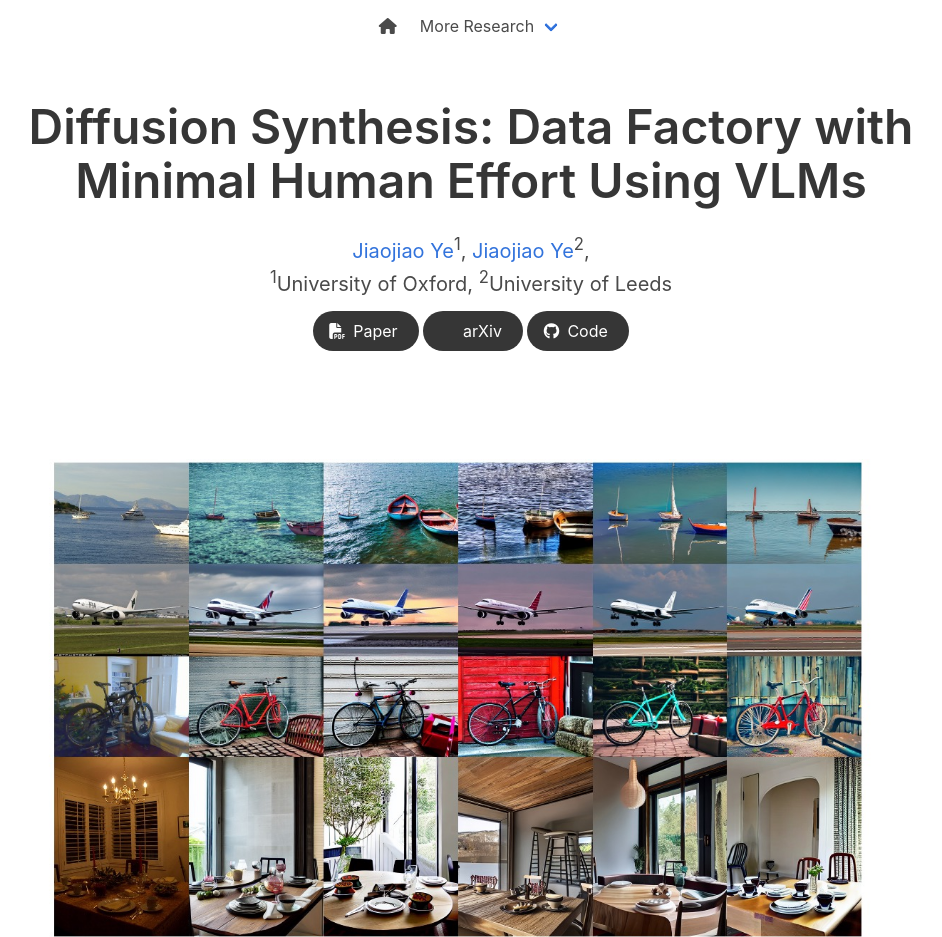
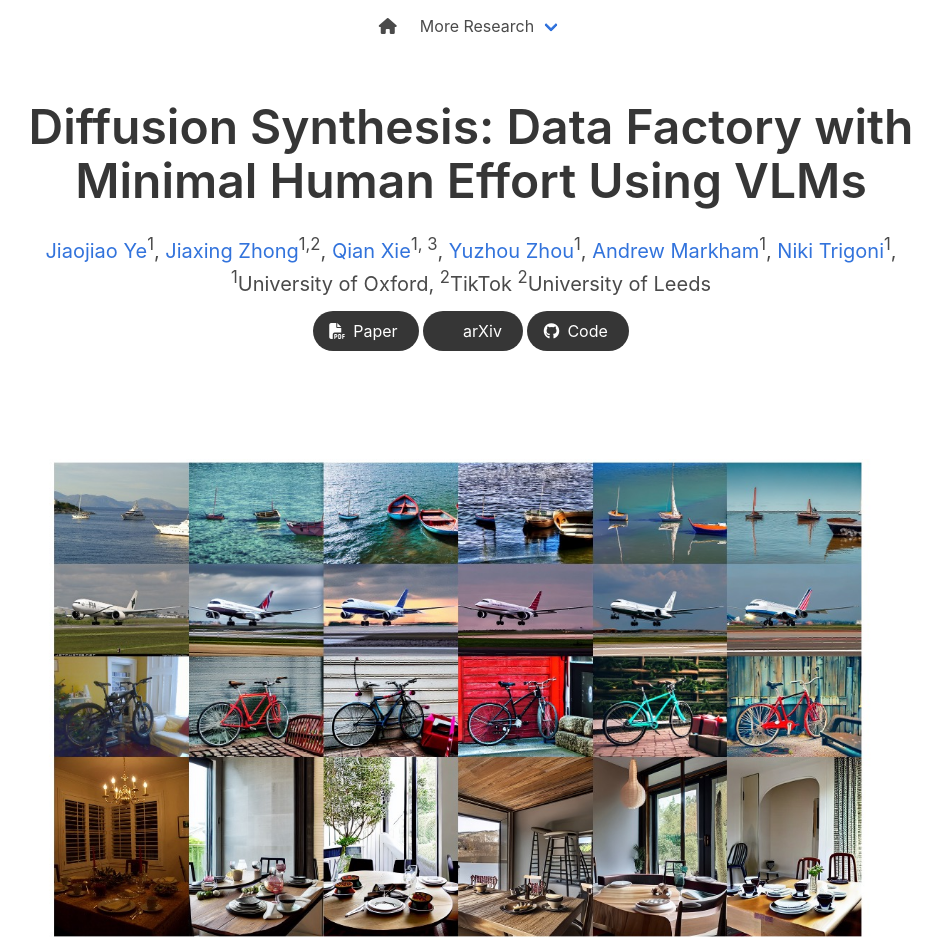
Before and after one commit to JJYSTEM/DiffusionSyn, a plain HTML site: page index.html in a window 1280 px wide. Shown: the top 937 px of the page, without its empty margins (169-1111 px from the left). Drawn offline with nearby package versions, Linux system fonts and the light colour scheme; some icons are missing; a web font is replaced by a local one.

Commit message:
Update index.html

```diff
--- a/index.html
+++ b/index.html
@@ -52,7 +52,7 @@
   </div>
   <div class="navbar-menu">
     <div class="navbar-start" style="flex-grow: 1; justify-content: center;">
-      <a class="navbar-item" href="https://keunhong.com">
+      <a class="navbar-item" href="https://jjystem.github.io/jiaojiaoye/">
       <span class="icon">
           <i class="fas fa-home"></i>
       </span>
@@ -87,11 +87,19 @@
             <span class="author-block">
               <a href="https://jjystem.github.io/jiaojiaoye/">Jiaojiao Ye</a><sup>1</sup>,</span>
             <span class="author-block">
-              <a href="hhttps://jjystem.github.io/jiaojiaoye/">Jiaojiao Ye</a><sup>2</sup>,</span>
+              <a>Jiaxing Zhong</a><sup>1,2</sup>,</span>
+                        <span class="author-block">
+              <a href="https://nuaaxq.github.io/personal_website/">Qian Xie</a><sup>1, 3</sup>,</span>
+                        <span class="author-block">
+            <a>Yuzhou Zhou</a><sup>1</sup>,</span>
+                        <span class="author-block">
+            <a href="https://www.cs.ox.ac.uk/people/andrew.markham/">Andrew Markham</a><sup>1</sup>,</span>
+                        <span class="author-block">
+            <a href="https://www.cs.ox.ac.uk/people/niki.trigoni/">Niki Trigoni</a><sup>1</sup>,</span>
           </div>
-
           <div class="is-size-5 publication-authors">
             <span class="author-block"><sup>1</sup>University of Oxford,</span>
+            <span class="author-block"><sup>2</sup>TikTok</span>
             <span class="author-block"><sup>2</sup>University of Leeds</span>
           </div>
 
@@ -204,7 +212,7 @@
             There's a lot of excellent work that was introduced around the same time as ours.
           </p>
           <p>
-            There are probably many more by the time you are reading this. Check out <a href="https://dellaert.github.io/NeRF/">Frank Dellart's survey on recent NeRF papers</a>, and <a href="https://github.com/yenchenlin/awesome-NeRF">Yen-Chen Lin's curated list of NeRF papers</a>.
+            There are probably many more by the time you are reading this. Check out <a href="https://dataset-diffusion.github.io/">Quang Nguyen's recent Dataset Diffusion paper</a>, and <a href="https://github.com/JiaojiaoYe1994/Awesome-DIffusionModels-paper">Ye's curated list of Diffusion papers</a>.
           </p>
         </div>
       </div>
@@ -243,6 +251,9 @@
       <div class="column is-8">
         <div class="content">
           <p>
+            Page credits to Jiaojiao.
+          </p>
+          <p>
             Website source code based on <a href="https://neuraltextualinversion.github.io/NeTI/">NeTI</a>, <a href="https://nerfies.github.io/">Nerfies</a> project pages. Thanks for their beautiful website!
           </p>
         </div>
```
